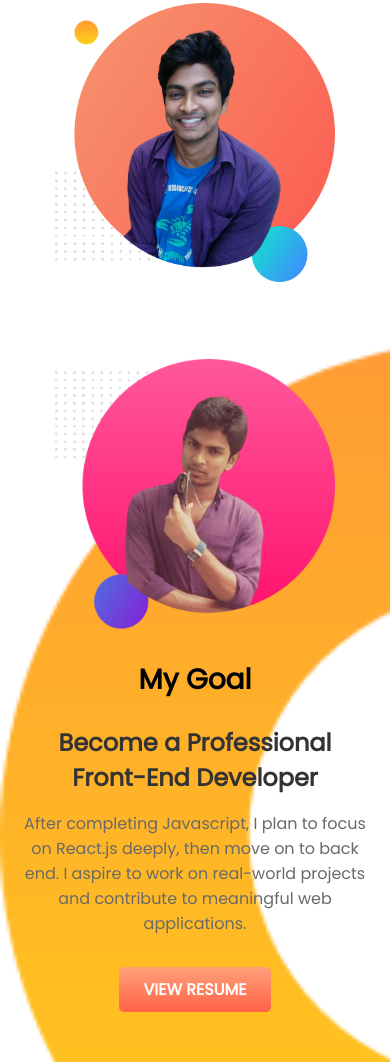
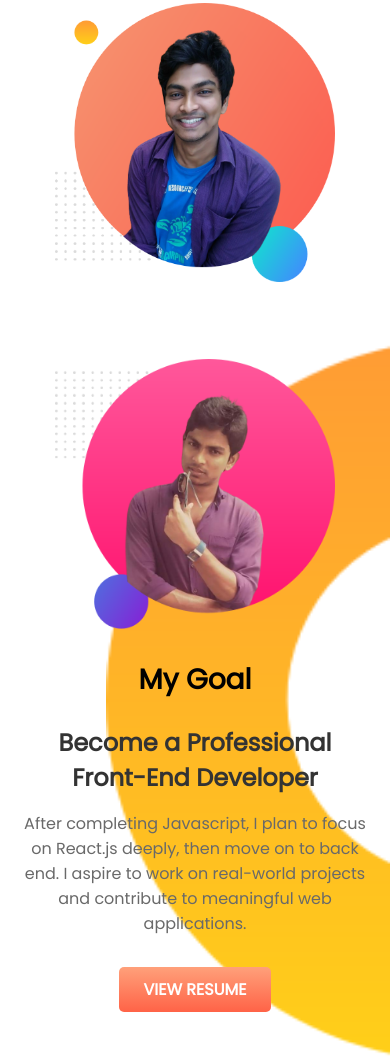
Before and after one commit to mamun-coderman/portfolio, a plain HTML site: page index.html in a window 390 px wide. Shown: the part 540-1604 px from the top of the page. Drawn offline with Linux system fonts and the light colour scheme.

Commit message:
Update style.css

```diff
--- a/css/style.css
+++ b/css/style.css
@@ -129,8 +129,6 @@ footer {
     .flexible {
         flex-direction: column;
         height: auto;
-        background-size: cover;
-        background-position: top center;
         padding-bottom: 50px;
     }
 
@@ -164,12 +162,12 @@ footer {
         height: auto;
         padding-bottom: 50px;
         background-position: top left;
-        background-size: cover;
+        background-size: contain;
     }
 
     .dream_area {
         background-position: top right;
-        background-size: cover;
+        background-size: contain;
     }
 
     .ancor-button {
```
